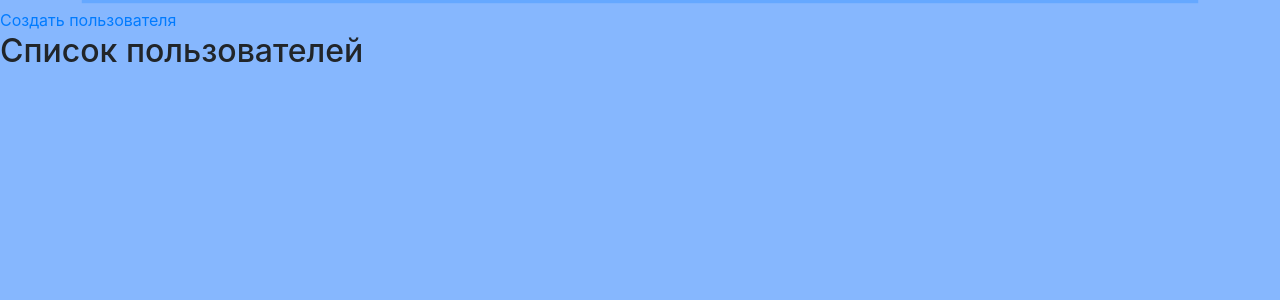
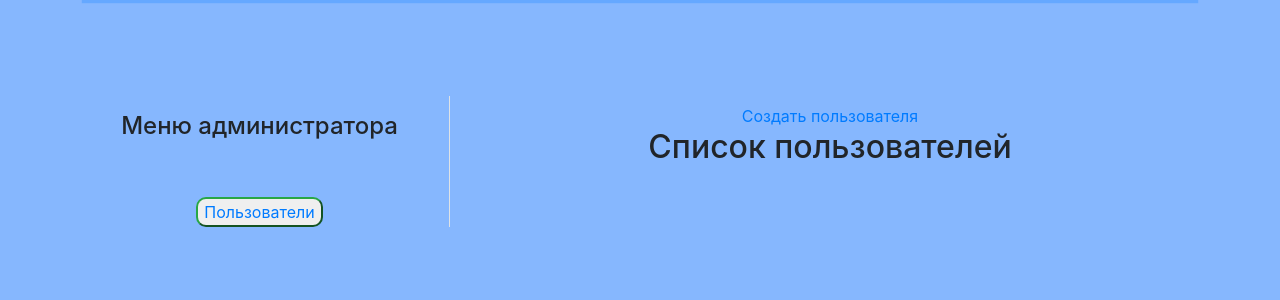
Before and after one commit to expatgit/case1, a Symfony app: template templates/admin/user/index.html.twig in a window 1280 px wide. Shown: the part 104-404 px from the top of the page. Run offline with Twig, Linux system fonts and the light colour scheme; the template is opened without the code that fills it, so the values that code supplies are empty; some libraries are stand-ins or nearby versions.

Commit message:
7.03 Восстановлена форма добавления юзеров Причесан фронт

```diff
--- a/templates/admin/user/index.html.twig
+++ b/templates/admin/user/index.html.twig
@@ -2,7 +2,38 @@
 {% extends 'admin/adminorigin.html.twig' %}
 
 {% block body %}
+
+    <div class="container-xl">
+        <div class="row no-gutters">
+            <div class="col-12 text-center">
+                <h1 class="mt-5">
+                    {{ title }}  {{ app.user.username }}
+                </h1>
+
+            </div>
+        </div>
+    </div>
+
+    <div class="container-xl " id="main" >
+        <div class="row mt-xl-5">
+
+            <div class="col-4 text-center border-right">
+                <div class="mt-3">
+                   <h4>
+                       Меню администратора
+                   </h4>
+                </div>
+                <br><br>
+                <div>
+                    <button class="btn-outline-success" type="submit" style="border-radius: 10px">
+                        <a href="{{ path('admin_user') }}">Пользователи</a>
+                </div>
+
+            </div>
+            <div class="col-8 text-center">
+
                 <h1>
+
                     {{ title }}
                 </h1>
                 <a href="{{ path('admin_user_create') }}">Создать пользователя</a><br>
@@ -13,5 +44,35 @@
                         <li> {{ user.email }}, {{ user.roles | json_encode }}</li>
                     {% endfor %}
                 </ul>
+            </div>
+        </div>
+
+    </div>
+
+{#
+    <div class="container-xl">
+
+        <div class="col-12">
+            <div class="row mt-5">
+
+                <div class="col-3 text-center">
+                    <div>
+                        Меню администратора
+                    </div>
+                    <div>
+
+                    <button class="btn-outline-success" type="submit" style="border-radius: 10px">
+                            <a href="{{ path('admin_user') }}">Пользователи</a>
+                        </button>
+                </div>
+                <div class="col-9 text-center" >
+
+                </div>
+
+        </div>
+    </div>
+
+
+        </div>#}
 
 {% endblock %}
--- a/templates/admin/user/userindex.html.twig
+++ b/templates/admin/user/userindex.html.twig
@@ -8,7 +8,7 @@
     <h2>Список пользователей</h2>
     <ul>
         {% for user in users %}
-            <li>{{ user.email }}, {{ user.roles | json_encode }}, {{ user.name }}, {{ user.address }}</li>
+            <li>{{ user.email }}, {{ user.roles | json_encode }}</li>
         {% endfor %}
     </ul>
 
--- a/templates/guest/base.html.twig
+++ b/templates/guest/base.html.twig
@@ -53,8 +53,8 @@
 
         <form>
             {% if is_granted('IS_AUTHENTICATED_FULLY') %}
-                <a href="{{ path('admin_home') }}" class="btn btn-outline-secondary" type="submit">Панель администратора</a>
-
+                <a href="{{ path('admin_home') }}" class="btn btn-outline-secondary mb-1" type="submit">Панель администратора</a>
+                <a href="{{ path('app_logout') }}" class="btn btn-outline-primary" type="submit">Выйти</a>
 
             {% else %}
                 <a href="{{ path('app_login') }}" class="btn btn-outline-primary mb-1" type="submit">Войти</a>
--- a/templates/guest/guestindex.html.twig
+++ b/templates/guest/guestindex.html.twig
@@ -13,7 +13,7 @@
             {% if app.user %}
             <div class="col-12 col-lg-6 col-md-6">
                 <h1 class="display-4 text-center ">
-                    Добро пожаловать, {{ app.user.address }}!
+                    Добро пожаловать, {{ app.user.username }}!
                 </h1>
 
             </div>
```
Also changed, not shown: templates/admin/adminindex.html.twig (+23 -12 lines). Lines whose indentation alone changed are shown as unchanged.
